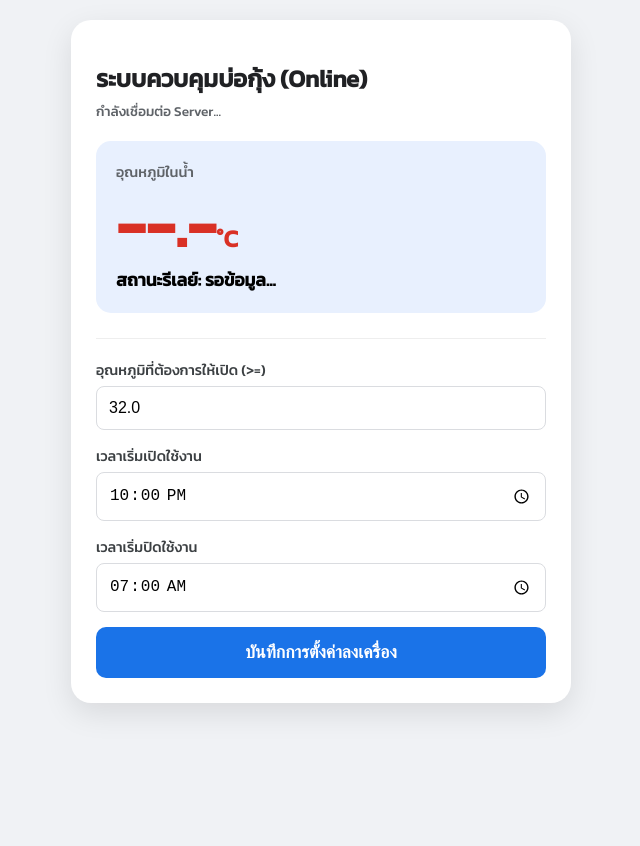
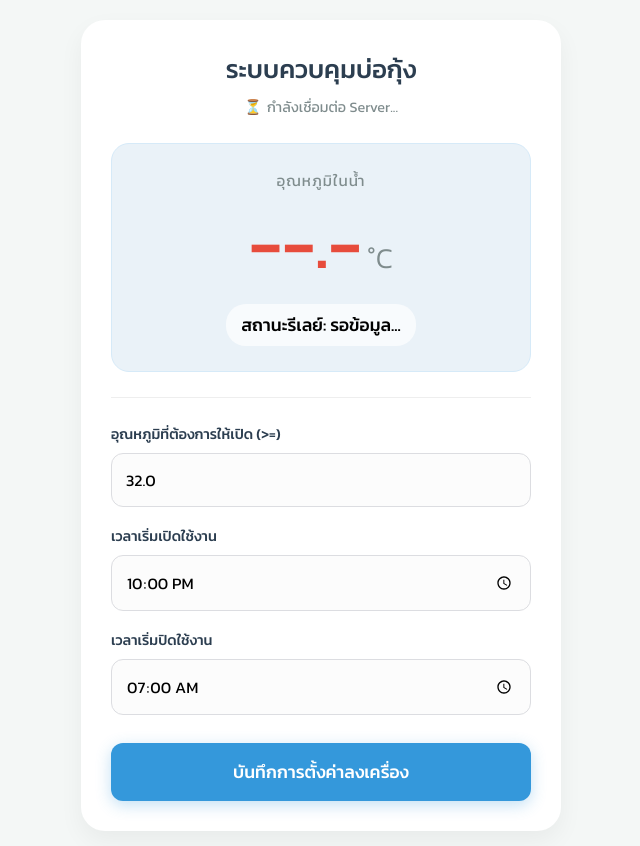
Before and after one commit to KIDO-SHUSIO/shrimp-farm, a plain HTML site: page index.html in a window 1280 px wide. Shown: the whole page, without its empty margins (319-959 px from the left). Before the commit the page ends 800 px from the top, so only its background shows below. Drawn offline with Linux system fonts and the light colour scheme; a script that the page names is missing.

Commit message:
Update index.html

```diff
--- a/index.html
+++ b/index.html
@@ -6,47 +6,205 @@
     <title>Shrimp Farm Online Control</title>
     <script src="https://cdnjs.cloudflare.com/ajax/libs/paho-mqtt/1.0.1/mqttws31.min.js" type="text/javascript"></script>
     <style>
-        :root { --primary: #1a73e8; --danger: #d93025; --success: #28a745; }
-        body { font-family: 'Kanit', sans-serif; background: #f0f2f5; margin: 0; padding: 20px; display: flex; justify-content: center; }
-        .card { background: white; width: 100%; max-width: 450px; padding: 25px; border-radius: 20px; box-shadow: 0 10px 30px rgba(0,0,0,0.1); }
-        h1 { color: #202124; font-size: 1.5rem; margin-bottom: 5px; }
-        #status-label { font-size: 0.85rem; color: #5f6368; margin-bottom: 20px; }
+        /* --- CSS ส่วนที่แก้ไขเพื่อความสวยงาม --- */
+        :root {
+            --primary: #3498db;     /* สีน้ำเงินฟ้า Modern */
+            --danger: #e74c3c;      /* สีแดง Soft */
+            --success: #2ecc71;     /* สีเขียว Soft */
+            --bg-body: #f4f7f6;     /* สีพื้นหลังนุ่มนวล */
+            --bg-card: #ffffff;     /* สีพื้นหลัง Card */
+            --text-main: #2c3e50;  /* สีตัวอักษรหลัก */
+            --text-sub: #7f8c8d;   /* สีตัวอักษรรอง */
+            --shadow: 0 10px 25px rgba(0,0,0,0.05); /* เงาบางๆ */
+        }
 
-        .display-section { background: #e8f0fe; padding: 20px; border-radius: 15px; margin-bottom: 25px; }
-        .temp-val { font-size: 4rem; font-weight: bold; color: var(--danger); line-height: 1; margin: 10px 0; }
-        .relay-status { font-weight: bold; font-size: 1.1rem; }
+        body {
+            font-family: 'Kanit', sans-serif;
+            background: var(--bg-body);
+            margin: 0;
+            padding: 20px;
+            display: flex;
+            justify-content: center;
+            align-items: center; /* จัดกึ่งกลางแนวตั้งด้วย */
+            min-height: 100vh;   /* เต็มความสูงหน้าจอ */
+        }
 
-        .control-section { text-align: left; border-top: 1px solid #eee; padding-top: 20px; }
-        label { display: block; font-size: 0.9rem; color: #3c4043; margin-bottom: 5px; font-weight: 500; }
-        input { width: 100%; padding: 12px; margin-bottom: 15px; border: 1px solid #dadce0; border-radius: 8px; font-size: 1rem; box-sizing: border-box; }
+        .card {
+            background: var(--bg-card);
+            width: 100%;
+            max-width: 420px;       /* ปรับขนาดเล็กน้อย */
+            padding: 30px;          /* เพิ่ม padding */
+            border-radius: 24px;    /* โค้งมนมากขึ้น */
+            box-shadow: var(--shadow);
+            transition: transform 0.3s ease; /* เพิ่มเอฟเฟกต์เมื่อ Hover */
+        }
 
-        button { background: var(--primary); color: white; border: none; padding: 15px; width: 100%; border-radius: 10px; font-size: 1.1rem; font-weight: bold; cursor: pointer; transition: 0.2s; }
-        button:hover { background: #1557b0; box-shadow: 0 4px 6px rgba(0,0,0,0.1); }
-        button:active { transform: scale(0.98); }
+        .card:hover {
+            transform: translateY(-5px); /* ยกลอยเล็กน้อย */
+        }
+
+        h1 {
+            color: var(--text-main);
+            font-size: 1.6rem;
+            margin-top: 0;
+            margin-bottom: 8px;
+            font-weight: 500;
+            text-align: center; /* จัดกึ่งกลางหัวข้อ */
+        }
+
+        #status-label {
+            font-size: 0.9rem;
+            color: var(--text-sub);
+            margin-bottom: 25px;
+            text-align: center; /* จัดกึ่งกลางสถานะ */
+            display: flex;
+            justify-content: center;
+            align-items: center;
+            gap: 5px; /* เว้นระยะห่างไอคอน (ถ้ามี) */
+        }
+
+        /* ส่วนแสดงผล (Display) */
+        .display-section {
+            background: #eaf2f8; /* สีฟ้าอ่อนนุ่ม */
+            padding: 25px;
+            border-radius: 18px;
+            margin-bottom: 25px;
+            text-align: center; /* จัดกึ่งกลาง */
+            border: 1px solid #d6eaf8; /* เส้นขอบบางๆ */
+        }
+
+        .display-title {
+            font-size: 0.95rem;
+            color: var(--text-sub);
+            text-transform: uppercase; /* ตัวพิมพ์ใหญ่ */
+            letter-spacing: 1px;       /* เว้นระยะตัวอักษร */
+            margin-bottom: 5px;
+        }
+
+        .temp-val {
+            font-size: 4.5rem; /* ใหญ่โดดเด่น */
+            font-weight: 500;   /* ลดความหนาเล็กน้อย */
+            color: var(--danger);
+            line-height: 1;
+            margin: 15px 0;
+            display: flex;
+            justify-content: center;
+            align-items: baseline;
+        }
+
+        .temp-unit {
+            font-size: 1.8rem;
+            margin-left: 5px;
+            font-weight: 300;
+            color: var(--text-sub);
+        }
+
+        .relay-status {
+            font-weight: 500;
+            font-size: 1.1rem;
+            margin-top: 10px;
+            background: rgba(255,255,255,0.7); /* พื้นหลังจางๆ */
+            padding: 8px 15px;
+            border-radius: 20px;
+            display: inline-block; /* ให้พื้นหลังพอดีตัวอักษร */
+        }
+
+        /* ส่วนควบคุม (Control) */
+        .control-section {
+            text-align: left;
+            border-top: 1px solid #eee;
+            padding-top: 25px;
+        }
+
+        .control-group {
+            margin-bottom: 18px; /* จัดกลุ่ม input */
+        }
+
+        label {
+            display: block;
+            font-size: 0.9rem;
+            color: var(--text-main);
+            margin-bottom: 8px;
+            font-weight: 500;
+        }
+
+        input {
+            width: 100%;
+            padding: 14px; /* เพิ่มพื้นที่ */
+            border: 1px solid #dcdde1;
+            border-radius: 12px;   /* โค้งมน */
+            font-size: 1rem;
+            box-sizing: border-box;
+            background: #fcfcfc;
+            transition: border-color 0.2s, box-shadow 0.2s;
+            font-family: 'Kanit', sans-serif;
+        }
+
+        input:focus {
+            outline: none;
+            border-color: var(--primary); /* เปลี่ยนสีเมื่อ Focus */
+            box-shadow: 0 0 0 3px rgba(52, 152, 219, 0.15); /* แสงเรือง */
+        }
+
+        button {
+            background: var(--primary);
+            color: white;
+            border: none;
+            padding: 16px;
+            width: 100%;
+            border-radius: 12px;
+            font-size: 1.1rem;
+            font-weight: 500;
+            cursor: pointer;
+            transition: 0.3s ease;
+            box-shadow: 0 4px 15px rgba(52, 152, 219, 0.3); /* เงาของปุ่ม */
+            font-family: 'Kanit', sans-serif;
+            margin-top: 10px;
+        }
+
+        button:hover {
+            background: #2980b9;
+            box-shadow: 0 6px 20px rgba(52, 152, 219, 0.4);
+            transform: translateY(-2px);
+        }
+
+        button:active {
+            transform: translateY(1px);
+            box-shadow: 0 2px 10px rgba(52, 152, 219, 0.3);
+        }
     </style>
-    <link href="https://fonts.googleapis.com/css2?family=Kanit:wght@300;500&display=swap" rel="stylesheet">
+    <link href="https://fonts.googleapis.com/css2?family=Kanit:wght@300;400;500&display=swap" rel="stylesheet">
 </head>
 <body>
 
 <div class="card">
-    <h1>ระบบควบคุมบ่อกุ้ง (Online)</h1>
-    <div id="status-label">กำลังเชื่อมต่อ Server...</div>
+    <h1>ระบบควบคุมบ่อกุ้ง</h1>
+    <div id="status-label"><span>⏳</span> กำลังเชื่อมต่อ Server...</div>
 
     <div class="display-section">
-        <div style="font-size: 0.9rem; color: #5f6368;">อุณหภูมิในน้ำ</div>
-        <div class="temp-val"><span id="temp">--.-</span><span style="font-size: 1.5rem;">°C</span></div>
+        <div class="display-title">อุณหภูมิในน้ำ</div>
+        <div class="temp-val">
+            <span id="temp">--.-</span>
+            <span class="temp-unit">°C</span>
+        </div>
         <div class="relay-status">สถานะรีเลย์: <span id="relay">รอข้อมูล...</span></div>
     </div>
 
     <div class="control-section">
-        <label>อุณหภูมิที่ต้องการให้เปิด (>=)</label>
-        <input type="number" id="targetTemp" step="0.1" value="32.0">
+        <div class="control-group">
+            <label for="targetTemp">อุณหภูมิที่ต้องการให้เปิด (>=)</label>
+            <input type="number" id="targetTemp" step="0.1" value="32.0" placeholder="เช่น 32.0">
+        </div>
 
-        <label>เวลาเริ่มเปิดใช้งาน</label>
-        <input type="time" id="startTime" value="22:00">
+        <div class="control-group">
+            <label for="startTime">เวลาเริ่มเปิดใช้งาน</label>
+            <input type="time" id="startTime" value="22:00">
+        </div>
 
-        <label>เวลาเริ่มปิดใช้งาน</label>
-        <input type="time" id="stopTime" value="07:00">
+        <div class="control-group">
+            <label for="stopTime">เวลาเริ่มปิดใช้งาน</label>
+            <input type="time" id="stopTime" value="07:00">
+        </div>
 
         <button onclick="sendConfig()">บันทึกการตั้งค่าลงเครื่อง</button>
     </div>
@@ -67,8 +225,9 @@
 
     // เมื่อการเชื่อมต่อหลุด
     client.onConnectionLost = (responseObject) => {
-        document.getElementById('status-label').innerText = "เชื่อมต่อหลุด! กำลังลองใหม่...";
-        document.getElementById('status-label').style.color = "red";
+        const statusLabel = document.getElementById('status-label');
+        statusLabel.innerHTML = "<span>⚠️</span> เชื่อมต่อหลุด! กำลังลองใหม่...";
+        statusLabel.style.color = "#e74c3c";
         setTimeout(connect, 5000);
     };
 
@@ -77,26 +236,36 @@
         console.log("Received: " + message.payloadString);
         try {
             const data = JSON.parse(message.payloadString);
-            document.getElementById('temp').innerText = data.temp.toFixed(1);
+
+            // แสดงอุณหภูมิ พร้อม Animation เล็กน้อย (ถ้าต้องการ)
+            const tempElem = document.getElementById('temp');
+            tempElem.innerText = data.temp.toFixed(1);
+
             const isRelayOn = data.relay;
             const relayElem = document.getElementById('relay');
             relayElem.innerText = isRelayOn ? "ทำงาน (ON)" : "หยุด (OFF)";
-            relayElem.style.color = isRelayOn ? "#28a745" : "#d93025";
+            relayElem.style.color = isRelayOn ? "#2ecc71" : "#e74c3c"; // ใช้สีจาก var()
+
         } catch (e) {
             console.error("JSON Parse Error", e);
         }
     };
 
     function connect() {
+        const statusLabel = document.getElementById('status-label');
+        statusLabel.innerHTML = "<span>⏳</span> กำลังเชื่อมต่อ Server...";
+        statusLabel.style.color = "#7f8c8d";
+
         const options = {
-            useSSL: true, // เปิดการใช้งาน SSL เพื่อให้รันบน GitHub Pages ได้
+            useSSL: true,
             onSuccess: () => {
-                document.getElementById('status-label').innerText = "เชื่อมต่อออนไลน์แล้ว ✅";
-                document.getElementById('status-label').style.color = "green";
+                statusLabel.innerHTML = "<span>✅</span> เชื่อมต่อออนไลน์แล้ว";
+                statusLabel.style.color = "#2ecc71";
                 client.subscribe(topicStatus);
             },
             onFailure: (err) => {
-                document.getElementById('status-label').innerText = "เชื่อมต่อไม่สำเร็จ: " + err.errorMessage;
+                statusLabel.innerHTML = "<span>❌</span> เชื่อมต่อไม่สำเร็จ: " + err.errorMessage;
+                statusLabel.style.color = "#e74c3c";
                 setTimeout(connect, 5000);
             }
         };
@@ -117,6 +286,8 @@
         const message = new Paho.MQTT.Message(JSON.stringify(config));
         message.destinationName = topicControl;
         client.send(message);
+
+        // ใช้ Alert แบบเรียบง่าย หรือจะทำ Notification เองก็ได้
         alert("ส่งข้อมูลการตั้งค่าสำเร็จ!");
     }
 
```
